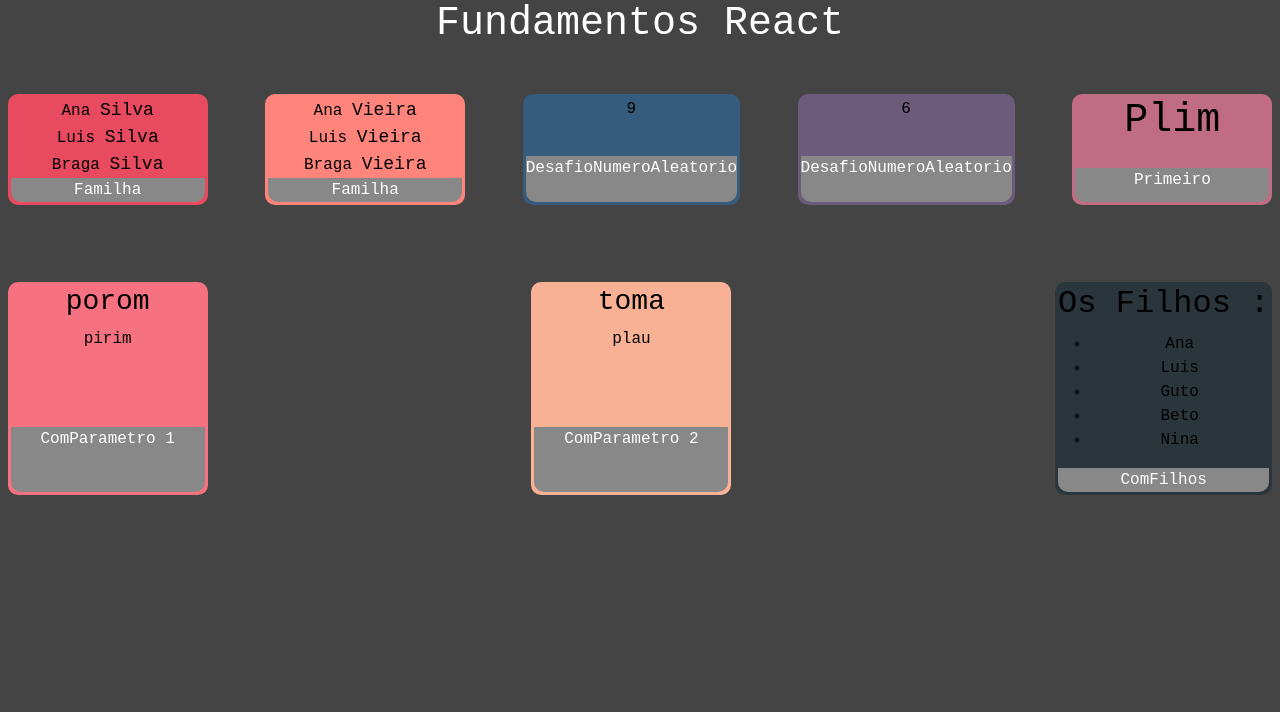
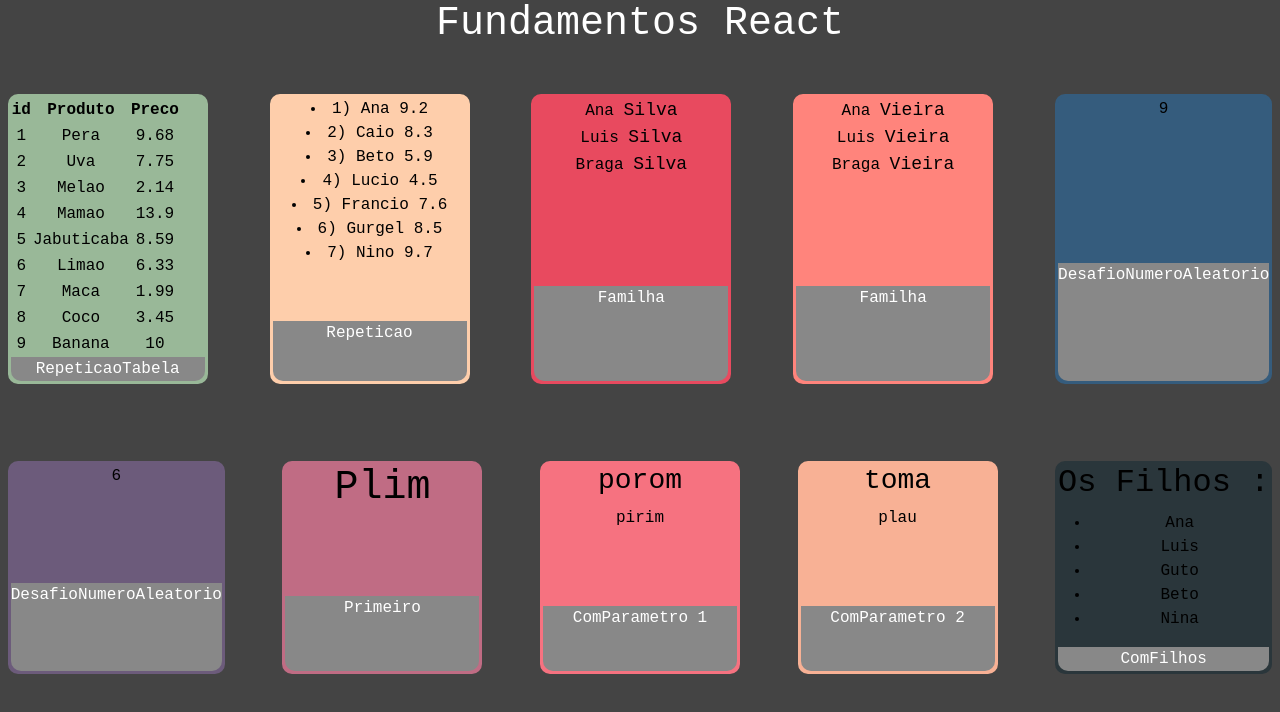
Before and after one commit to t55844/fundamentos-react, a React (Create React App) app: page / in a window 1280 px wide. Shown: the top 712 px of the page. Built offline with nearby package versions, Linux system fonts and the light colour scheme.

Commit message:
construção de estruturas de forma repetitiva
Pegando dados em quantidade, fizemos um tratamento para criar uma lista e uma tabela através do .map

```diff
--- a/src/App.jsx
+++ b/src/App.jsx
@@ -7,6 +7,10 @@ import Familha from "./components/basicos/Familha";
 import Familiares from "./components/basicos/Familiares";
 import Card from "./components/basicos/layout/Card";
 import Primeiro from "./components/basicos/Primeiro";
+import Repeticao from "./components/repeticao/Repeticao";
+import RepeticaoTabela from "./components/repeticao/RepeticaoTabela";
+import {alunos} from "./data/alunos";
+import { produtos } from "./data/produtos";
 
 export default function App(){
     return(
@@ -14,6 +18,17 @@ export default function App(){
         <h1>Fundamentos React</h1>
 
         <div className="Cards">
+            <Card titulo="RepeticaoTabela" color="#99B898">
+                <RepeticaoTabela produtos={produtos}>
+
+                </RepeticaoTabela>
+            </Card>
+            <Card titulo="Repeticao" color="#FECEAB">
+                <Repeticao
+                alunos={alunos}>
+
+                </Repeticao>
+            </Card>
             <Card titulo="Familha" color="#E84A5F">
                 <Familha sobrenome="Silva">
                     <Familiares
--- /dev/null
+++ b/src/components/repeticao/Repeticao.jsx
@@ -0,0 +1,10 @@
+import React from "react";
+
+export default function Repeticao(props){
+    const lis = props.alunos.map(aluno=>{
+        return <li key={aluno.id}>{aluno.id}) {aluno.nome} {aluno.nota} </li>
+    })
+    return(
+        lis
+    )
+}
--- /dev/null
+++ b/src/components/repeticao/RepeticaoTabela.jsx
@@ -0,0 +1,25 @@
+import React from "react"
+
+export default function RepeticaoTabela(props){
+
+
+    const tr = props.produtos.map(produto=>{
+            const tr =<tbody key={produto.id}>
+                <td>{produto.id}</td>
+                <td>{produto.nome}</td>
+                <td>{produto.preco}</td>
+            </tbody>
+
+            return tr
+    });
+    return(
+        <table>
+            <thead>
+                <th>id</th>
+                <th>Produto</th>
+                <th>Preco</th>
+            </thead>
+            {tr}
+        </table>
+    )
+}
--- /dev/null
+++ b/src/data/alunos.js
@@ -0,0 +1,9 @@
+export const alunos = [
+    {id:1,nome:'Ana',nota:9.2},
+    {id:2,nome:'Caio',nota:8.3},
+    {id:3,nome:'Beto',nota:5.9},
+    {id:4,nome:'Lucio',nota:4.5},
+    {id:5,nome:'Francio',nota:7.6},
+    {id:6,nome:'Gurgel',nota:8.5},
+    {id:7,nome:'Nino',nota:9.7}
+]
--- /dev/null
+++ b/src/data/produtos.js
@@ -0,0 +1,11 @@
+export const produtos =[
+    {id:1,nome:'Pera',preco:9.68},
+    {id:2,nome:'Uva',preco:7.75},
+    {id:3,nome:'Melao',preco:2.14},
+    {id:4,nome:'Mamao',preco:13.90},
+    {id:5,nome:'Jabuticaba',preco:8.59},
+    {id:6,nome:'Limao',preco:6.33},
+    {id:7,nome:'Maca',preco:1.99},
+    {id:8,nome:'Coco',preco:3.45},
+    {id:9,nome:'Banana',preco:10.00},
+]
```
